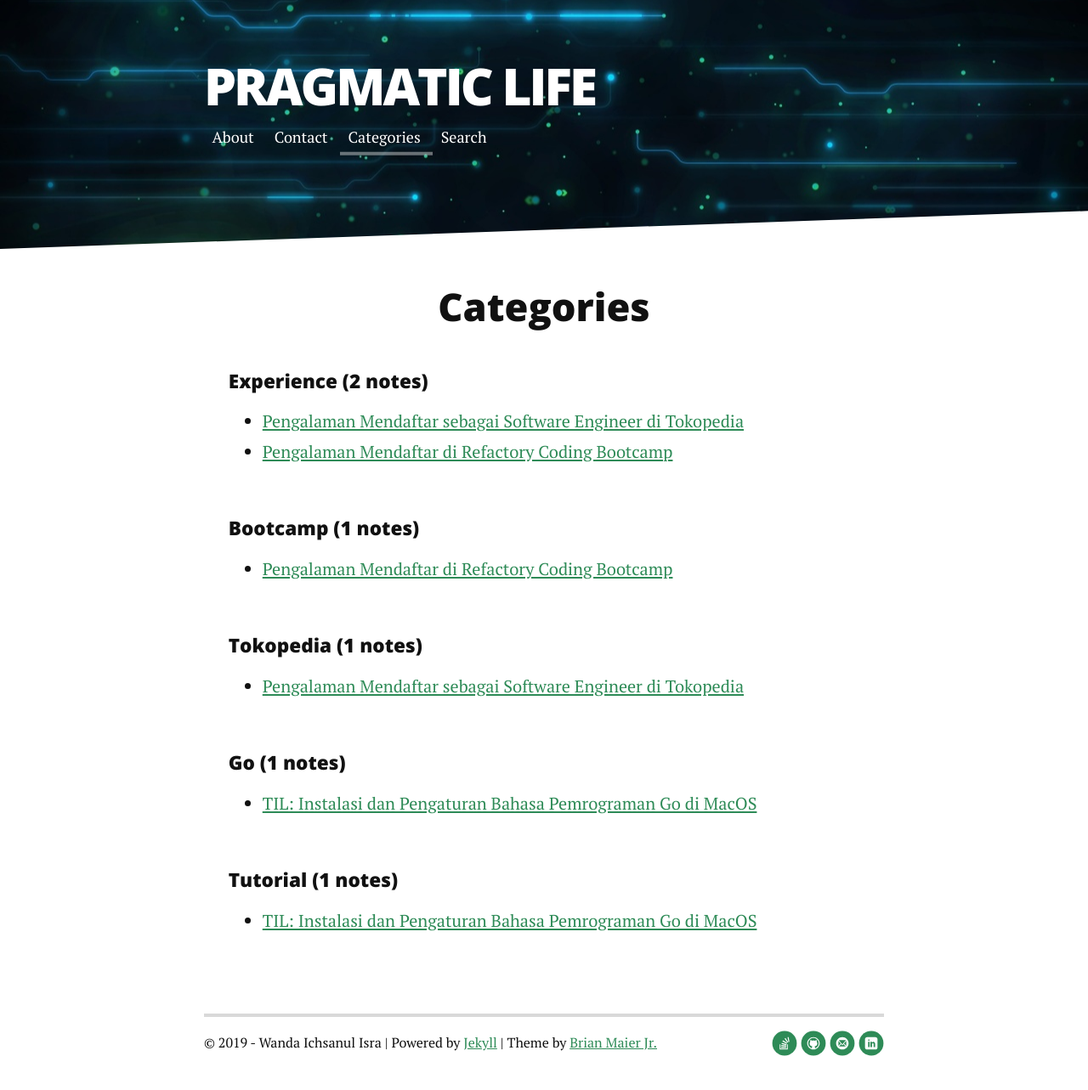
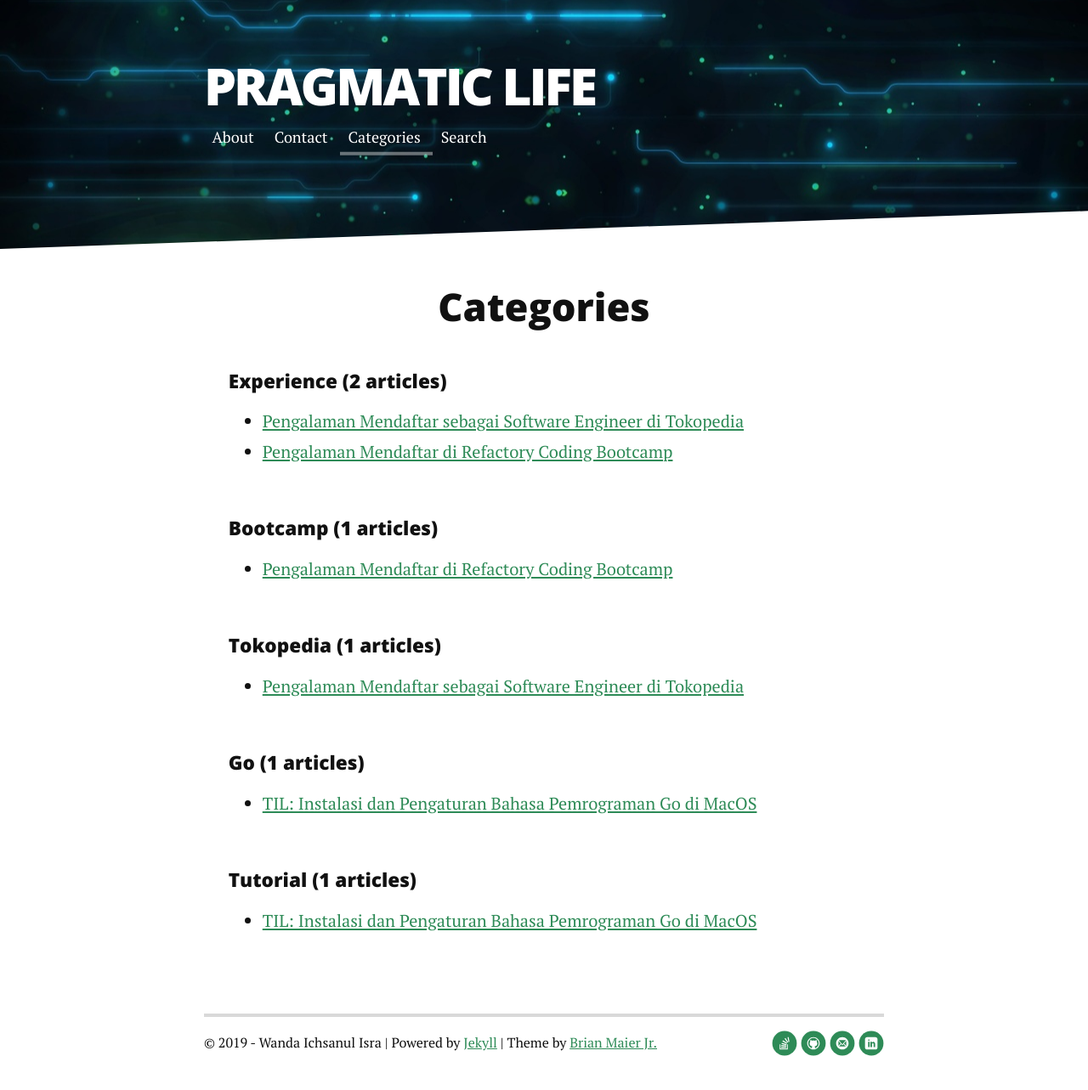
Before and after one commit to wlisrausr/wlisra.github.io, a Jekyll site: the page built from categories.md, in a window 1280 px wide. Shown: the whole page at 85% size. Built offline with Jekyll 4.4.1, drawn with Linux system fonts in a browser that asks for light colours; nearby versions of some CDN libraries.

Commit message:
Change title, description, placeholder text

```diff
--- a/_includes/head.html
+++ b/_includes/head.html
@@ -4,9 +4,9 @@
   <meta name="viewport" content="width=device-width, initial-scale=1">
   <meta
     name="description"
-    content="Wanda Ichsanul Isra's digital geek notes"
+    content="Wanda Ichsanul Isra's pragmatic life"
   >
-  <title>Wanda Ichsanul Isra's Geek Notes - {{ page.title }}</title>
+  <title>Wanda Ichsanul Isra's Pragmatic Life - {{ page.title }}</title>
 
   <!-- Open Graph Meta -->
   <meta content="{{ site.title }}" property="og:site_name">
--- a/categories.md
+++ b/categories.md
@@ -15,7 +15,7 @@ title: "Categories"
       <a name="{{ category_name | slugify }}"></a>
       <h4 class="category-head">
         {{ category_name }}
-        ({{ site.categories[category_name].size }} notes)
+        ({{ site.categories[category_name].size }} articles)
       </h4>
 
       <ul>
--- a/index.html
+++ b/index.html
@@ -4,7 +4,7 @@ title: "Homepage"
 ---
 
 <div class="home" id="home">
-  <h2 class="pageTitle">Recent Notes</h2>
+  <h2 class="pageTitle">Recent Articles</h2>
 
   <ul class="posts noList">
     {% for post in paginator.posts %}
--- a/search.md
+++ b/search.md
@@ -11,7 +11,7 @@ title: "Search"
       type="text"
       id="search-input"
       class="full-width"
-      placeholder="Type the notes title ..."
+      placeholder="Type the article title ..."
     >
     <div class="search-result">
       <ul id="results-container"></ul>
```
